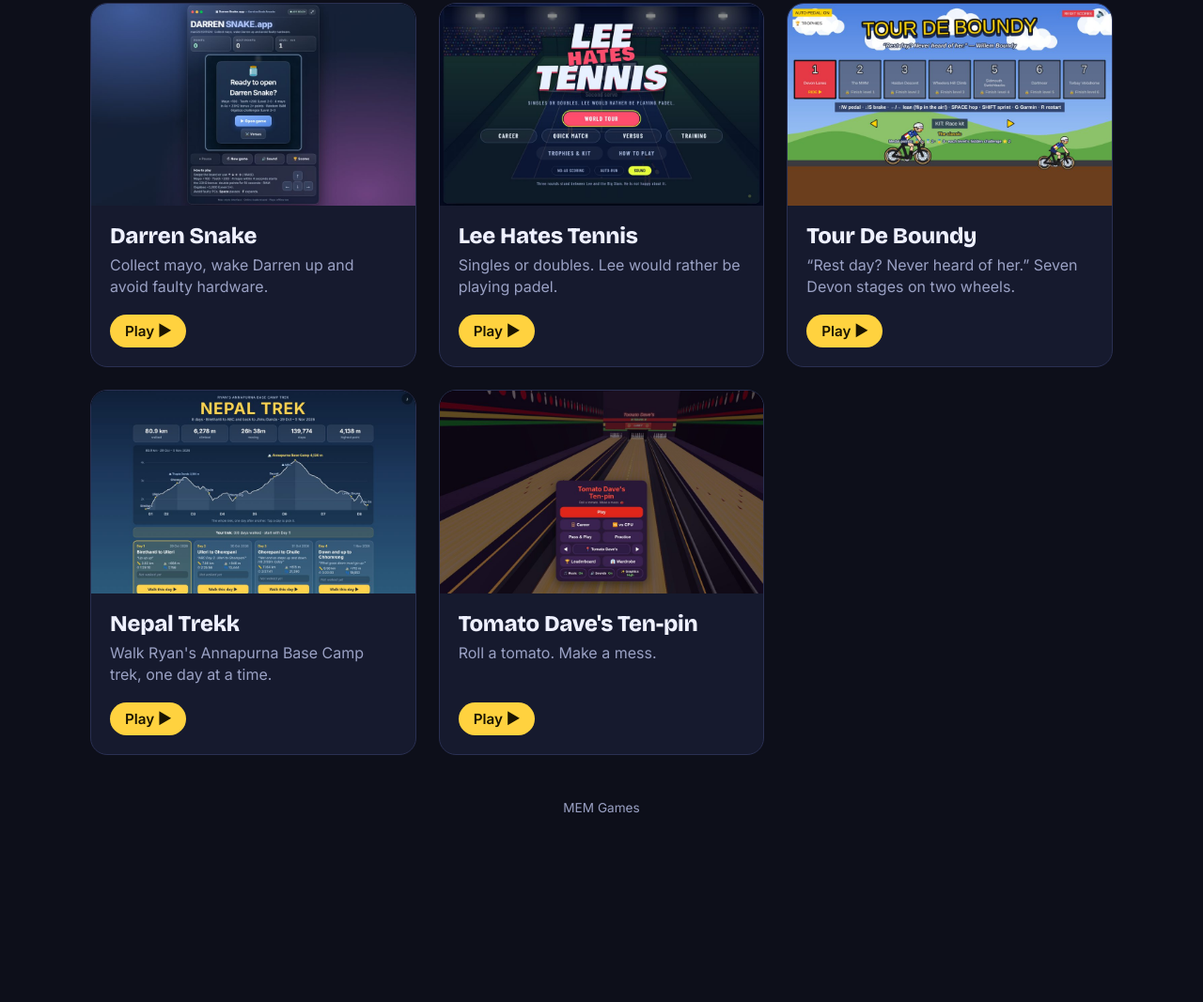
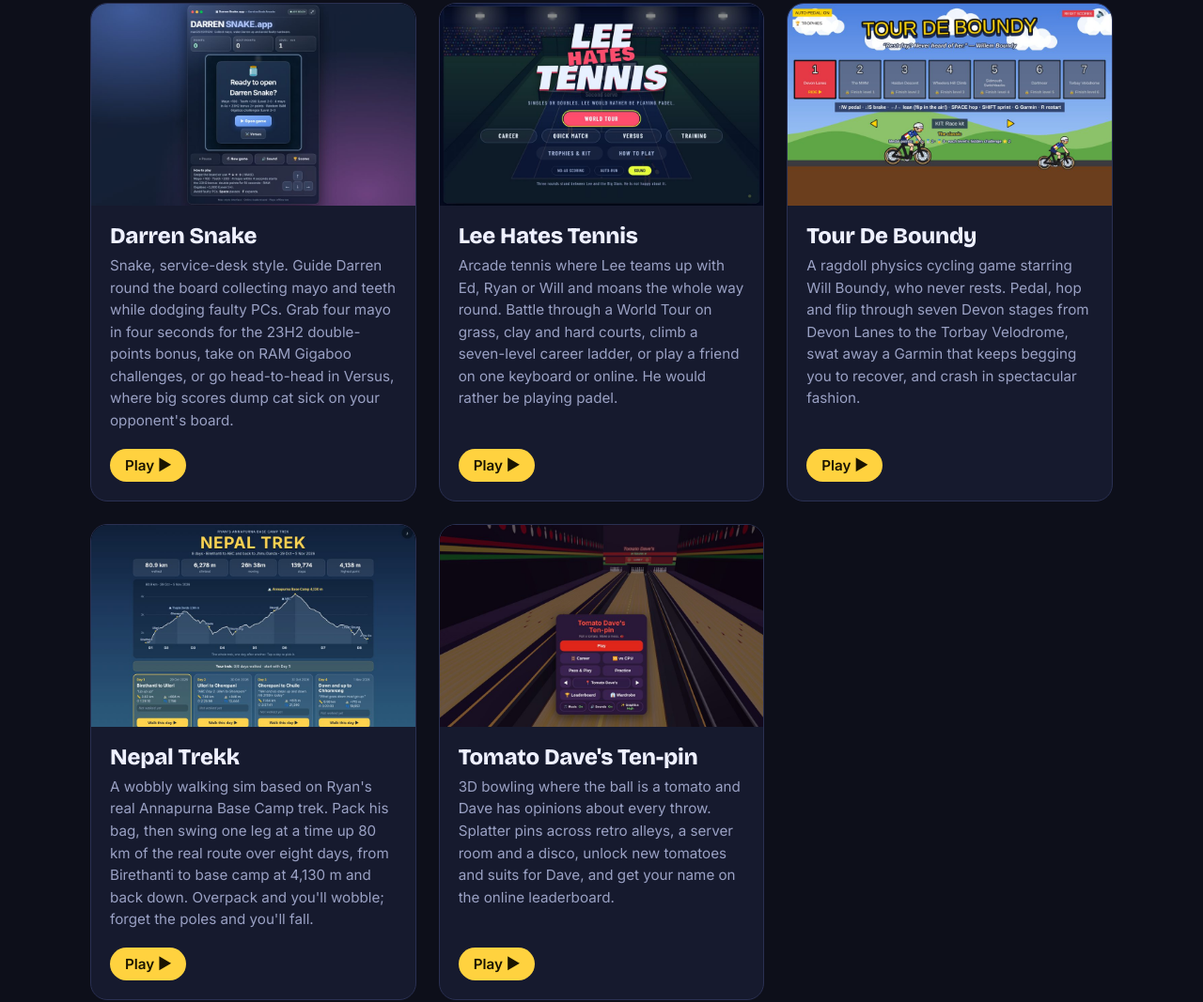
Before and after one commit to LeeVilenski/MEM-Games, a plain HTML site: page index.html in a window 1280 px wide. Shown: the part 225-1292 px from the top of the page at 94% size. Before the commit the page ends 1141 px from the top, so only its background shows below. Drawn offline with nearby package versions, Linux system fonts and the light colour scheme.

Commit message:
Expand game descriptions
Co-Authored-By: Claude Opus 5.5 <noreply@anthropic.com>
Claude-Session: https://claude.ai/code/session_01QEaTJGHHamJTBejTPLrJCV

```diff
--- a/index.html
+++ b/index.html
@@ -73,7 +73,7 @@
       font-family: "Bricolage Grotesque", Inter, sans-serif;
       font-weight: 800; font-size: 1.5rem; margin: 0; letter-spacing: -0.01em;
     }
-    .tag { color: var(--muted); margin: 0; line-height: 1.45; flex: 1; }
+    .tag { color: var(--muted); margin: 0; line-height: 1.55; flex: 1; font-size: .95rem; }
     .play {
       align-self: flex-start; margin-top: 12px;
       background: var(--accent); color: var(--accent-ink);
@@ -96,7 +96,7 @@
         <div class="shot"><img src="screenshots/darren-snake.jpg" alt="Darren Snake start screen" loading="lazy"></div>
         <div class="body">
           <h2>Darren Snake</h2>
-          <p class="tag">Collect mayo, wake Darren up and avoid faulty hardware.</p>
+          <p class="tag">Snake, service-desk style. Guide Darren round the board collecting mayo and teeth while dodging faulty PCs. Grab four mayo in four seconds for the 23H2 double-points bonus, take on RAM Gigaboo challenges, or go head-to-head in Versus, where big scores dump cat sick on your opponent's board.</p>
           <span class="play">Play ▶</span>
         </div>
       </a>
@@ -105,7 +105,7 @@
         <div class="shot"><img src="screenshots/lee-hates-tennis.jpg" alt="Lee Hates Tennis title screen" loading="lazy"></div>
         <div class="body">
           <h2>Lee Hates Tennis</h2>
-          <p class="tag">Singles or doubles. Lee would rather be playing padel.</p>
+          <p class="tag">Arcade tennis where Lee teams up with Ed, Ryan or Will and moans the whole way round. Battle through a World Tour on grass, clay and hard courts, climb a seven-level career ladder, or play a friend on one keyboard or online. He would rather be playing padel.</p>
           <span class="play">Play ▶</span>
         </div>
       </a>
@@ -114,7 +114,7 @@
         <div class="shot"><img src="screenshots/tour-de-boundy.jpg" alt="Tour de Boundy level select" loading="lazy"></div>
         <div class="body">
           <h2>Tour De Boundy</h2>
-          <p class="tag">“Rest day? Never heard of her.” Seven Devon stages on two wheels.</p>
+          <p class="tag">A ragdoll physics cycling game starring Will Boundy, who never rests. Pedal, hop and flip through seven Devon stages from Devon Lanes to the Torbay Velodrome, swat away a Garmin that keeps begging you to recover, and crash in spectacular fashion.</p>
           <span class="play">Play ▶</span>
         </div>
       </a>
@@ -123,7 +123,7 @@
         <div class="shot"><img src="screenshots/nepal-trek.jpg" alt="Nepal Trek elevation map" loading="lazy"></div>
         <div class="body">
           <h2>Nepal Trekk</h2>
-          <p class="tag">Walk Ryan's Annapurna Base Camp trek, one day at a time.</p>
+          <p class="tag">A wobbly walking sim based on Ryan's real Annapurna Base Camp trek. Pack his bag, then swing one leg at a time up 80 km of the real route over eight days, from Birethanti to base camp at 4,130 m and back down. Overpack and you'll wobble; forget the poles and you'll fall.</p>
           <span class="play">Play ▶</span>
         </div>
       </a>
@@ -132,7 +132,7 @@
         <div class="shot"><img src="screenshots/tomato-daves-tenpin.jpg" alt="Tomato Dave's Ten-pin bowling lane" loading="lazy"></div>
         <div class="body">
           <h2>Tomato Dave's Ten-pin</h2>
-          <p class="tag">Roll a tomato. Make a mess.</p>
+          <p class="tag">3D bowling where the ball is a tomato and Dave has opinions about every throw. Splatter pins across retro alleys, a server room and a disco, unlock new tomatoes and suits for Dave, and get your name on the online leaderboard.</p>
           <span class="play">Play ▶</span>
         </div>
       </a>
```
